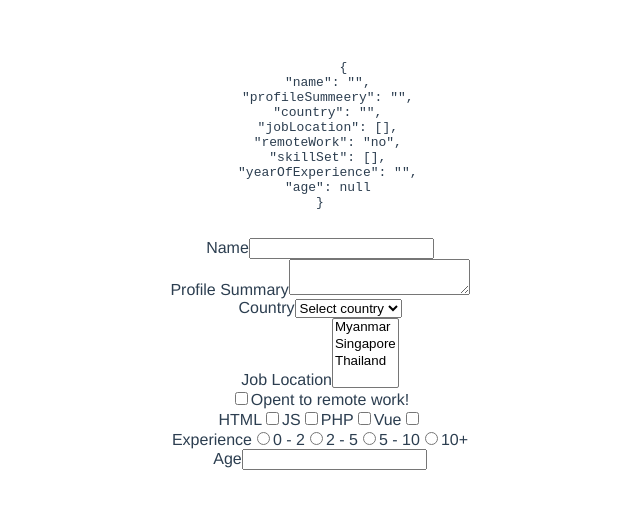
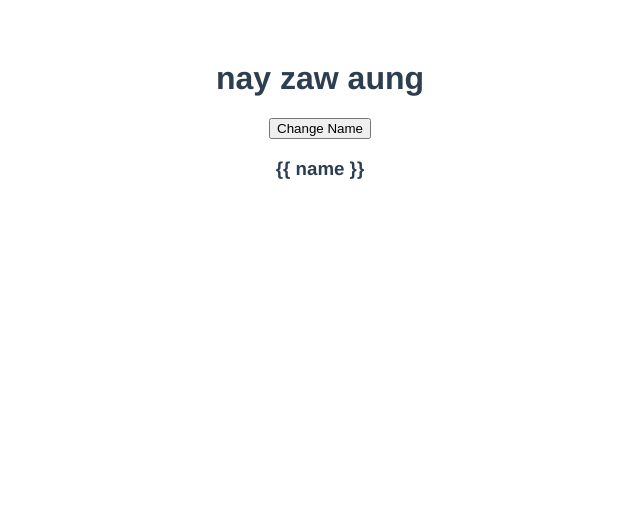
Before and after one commit to nayzawaungnza/hello-world, a Vue app: page / in a window 1280 px wide. Shown: the top 506 px of the page, without its empty margins (320-960 px from the left). Built offline with nearby package versions, Linux system fonts and the light colour scheme.

Commit message:
Bonus Directives - v-once, v-pre

```diff
--- a/src/App.vue
+++ b/src/App.vue
@@ -1,93 +1,8 @@
 <template>
    <div>
-    <pre>
-      {{ JSON.stringify(formValues, null, 2) }}
-    </pre>
-    <form @submit.prevent="submitForm">
-      <div class="rendered-form">
-        <div class="formbuilder-text form-group field-name">
-            <label for="name" class="formbuilder-text-label">Name</label>
-            <input type="text" class="form-control" name="name" v-model.trim.lazy="formValues.name">
-        </div>
-    </div>
-
-
-
-    <div class="rendered-form">
-        <div class="formbuilder-text form-group ">
-            <label for="profile" class="formbuilder-text-label">Profile Summary</label>
-            <textarea class="form-control" name="profile" v-model="formValues.profileSummeery"></textarea>
-        </div>
-    </div>
-
-    <div class="rendered-form">
-    <div class="formbuilder-select form-group field-country">
-        <label for="country" class="formbuilder-select-label">Country</label>
-        <select class="form-control" name="country" id="country" v-model="formValues.country">
-          <option value="" >Select country</option>
-            <option value="myanmar" >Myanmar</option>
-            <option value="singapore" id="country-1">Singapore</option>
-            <option value="thailand" id="country-2">Thailand</option>
-        </select>
-    </div>
-</div>
-
-<div class="rendered-form">
-    <div class="formbuilder-select form-group field-country">
-        <label for="joblocation" class="formbuilder-select-label">Job Location</label>
-        <select class="form-control" name="joblocation" id="joblocation" multiple v-model="formValues.jobLocation">
-            <option value="myanmar" >Myanmar</option>
-            <option value="singapore" id="country-1">Singapore</option>
-            <option value="thailand" id="country-2">Thailand</option>
-        </select>
-    </div>
-</div>
-
-<div class="rendered-form">
-    <div class="formbuilder-checkbox-group form-group field-remote-work">
-        <div class="checkbox-group">
-            <div class="formbuilder-checkbox">
-                <input name="remote-work[]" true-value="yes" false-value="no" v-model="formValues.remoteWork" id="remote-work-0" value="open-to-remote-work" type="checkbox" checked="checked">
-                <label for="remote-work-0">Opent to remote work!</label>
-            </div>
-        </div>
-    </div>
-</div>
-<div>
-  <label for="html">HTML</label>
-  <input type="checkbox"  value="html" id="html" v-model="formValues.skillSet">
-  <label for="js">JS</label>
-  <input type="checkbox"  value="js" id="js" v-model="formValues.skillSet">
-  <label for="php">PHP</label>
-  <input type="checkbox"  value="php" id="php" v-model="formValues.skillSet">
-  <label for="vue">Vue</label>
-  <input type="checkbox"  value="vue" id="vue" v-model="formValues.skillSet">
-</div>
-
-<div>
-  <label >Experience</label>
-  <input type="radio"  value="0-2" id="0-2" v-model="formValues.yearOfExperience">
-  <label for="0-2">0 - 2</label>
-  <input type="radio"  value="2-5" id="2-5" v-model="formValues.yearOfExperience">
-  <label for="2-5">2 - 5</label>
-  <input type="radio"  value="5-10" id="5-10" v-model="formValues.yearOfExperience">
-  <label for="5-10">5 - 10</label>
-  <input type="radio"  value="10+" id="10+" v-model="formValues.yearOfExperience">
-  <label for="10+">10+</label>
-</div>
-
-<div class="rendered-form">
-        <div class="formbuilder-text form-group field-name">
-            <label for="age" class="formbuilder-text-label">Age</label>
-            <input @keyup.enter="submitForm" type="number" class="form-control" name="age" v-model.number="formValues.age">
-        </div>
-    </div>
-
-<!-- <div>
-  <button>Submit</button>
-</div> -->
-
-    </form>
+    <h1 v-once>{{ name }}</h1>
+    <button @click="name='Thinzar'">Change Name</button>
+    <h3 v-pre>{{ name }}</h3>
    </div>
 </template>
 
@@ -96,23 +11,11 @@ export default {
   name: 'App',
   data(){
     return{
-      formValues:{
-        name:'',
-        profileSummeery:'',
-        country:'',
-        jobLocation:[],
-        remoteWork:'no',
-        skillSet:[],
-        yearOfExperience:'',
-        age:null,
-      }
+      name:'nay zaw aung',
     }
   },
 methods:{
-  submitForm(){
-    console.log('Form Value ' , this.formValues)
 
-  }
 },
 }
 </script>
```
